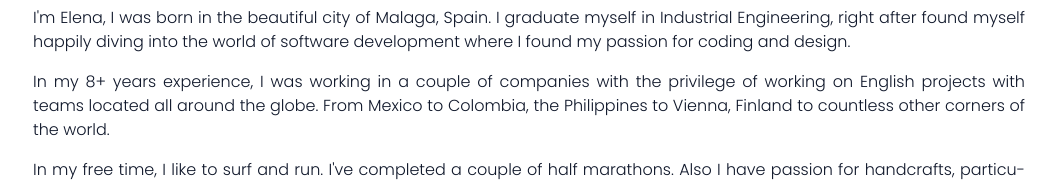
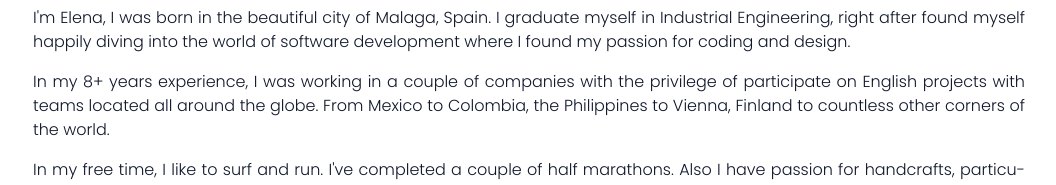
Before and after one commit to elenaorfe/elenaorfe-website, a Next.js app in the folder packages/@elenaorfe-client/: page /cover-letters/tailwindcss in a window 1280 px wide. Shown: the part 448-633 px from the top of the page, without its empty margins (111-1167 px from the left). Built offline with nearby package versions, Linux system fonts and the light colour scheme.

Commit message:
Fix typo

```diff
--- a/packages/@elenaorfe-client/components/AboutCoverLetter.tsx
+++ b/packages/@elenaorfe-client/components/AboutCoverLetter.tsx
@@ -12,7 +12,7 @@ const AboutCoverLetter: React.FC = () => {
 			</p>
 			<p className="mb-4 hyphens-auto text-justify">
 				In my 8+ years experience, I was working in a couple of companies with
-				the privilege of working on English projects with teams located all
+				the privilege of participate on English projects with teams located all
 				around the globe. From Mexico to Colombia, the Philippines to Vienna,
 				Finland to countless other corners of the world.
 			</p>
```
